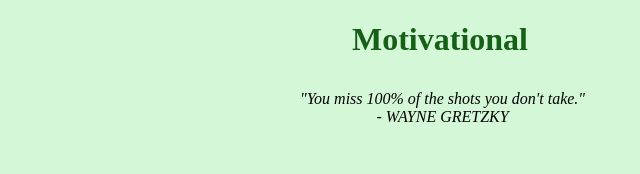
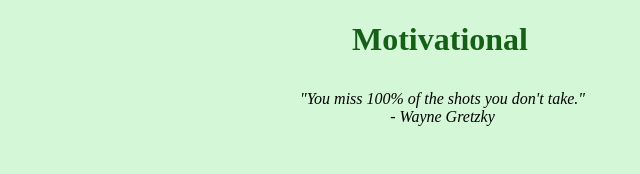
Before and after one commit to rs691/GitLab, a plain HTML site: page index.html in a window 1280 px wide. Shown: the full height of the page, 200-840 px from the left. Drawn offline with Linux system fonts and the light colour scheme.

Commit message:
Revert "Authorupdate"

```diff
--- a/index.html
+++ b/index.html
@@ -8,7 +8,7 @@
     <h1>Motivational</h1>
     <blockquote>
       "You miss 100% of the shots you don't take."
-      <footer>- WAYNE GRETZKY</footer>
+      <footer>- Wayne Gretzky</footer>
     </blockquote>
   </body>
 </html>
```
